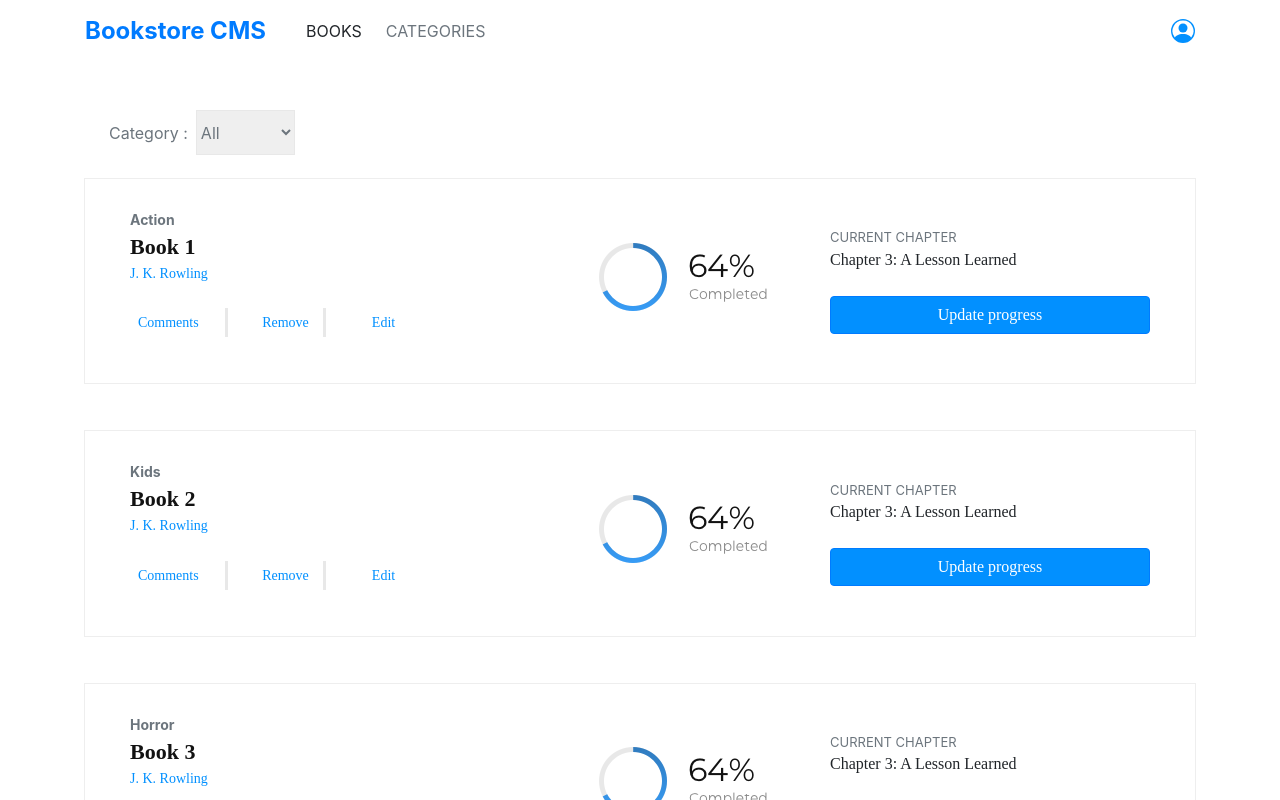
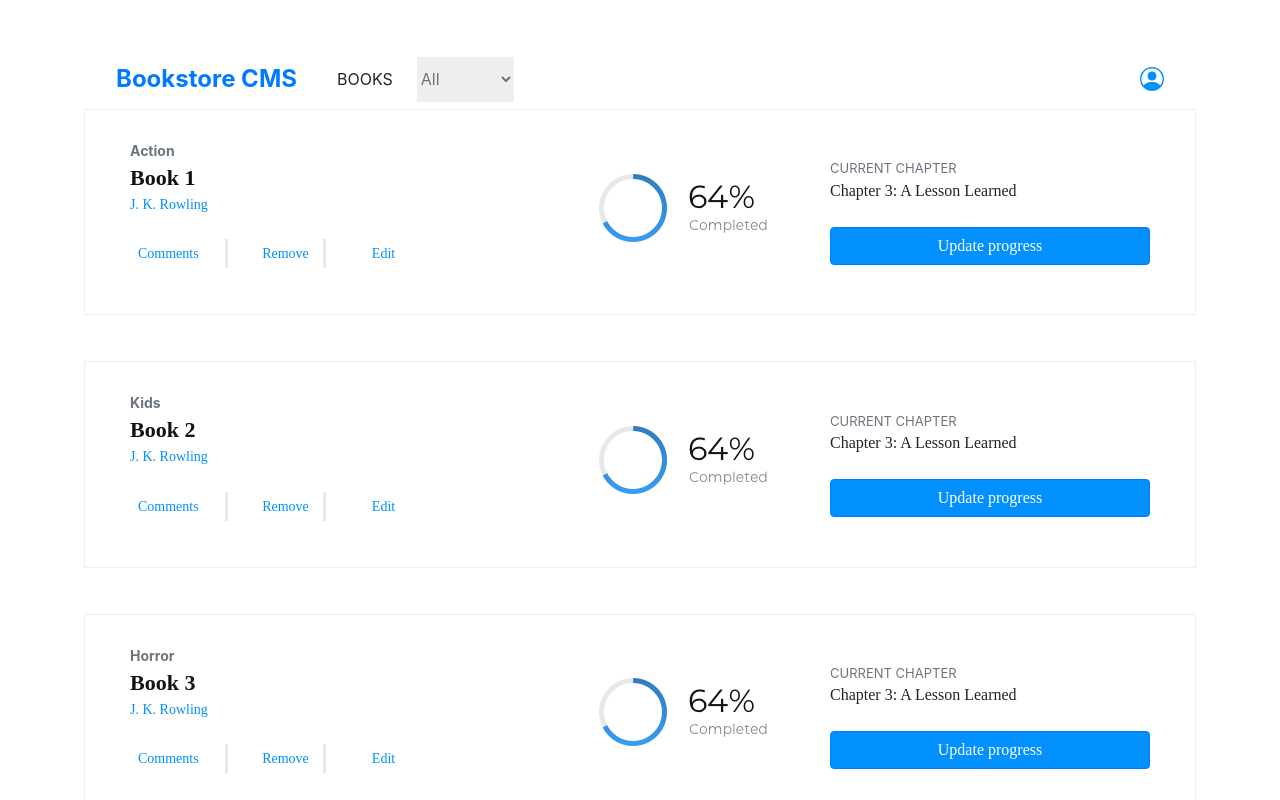
Before and after one commit to DcRonan/bookstore-react, a React (Create React App) app: page / in a window 1280 px wide. Shown: the top 800 px of the page. Built offline with nearby package versions, Linux system fonts and the light colour scheme.

Commit message:
add the dropdown to the navbar

```diff
--- a/src/components/App.js
+++ b/src/components/App.js
@@ -1,12 +1,10 @@
 // import './App.css';
 import BooksList from '../containers/BooksList';
 import BooksForm from '../containers/BooksForm';
-import Navbar from './Navbar';
 
 function App() {
   return (
     <div className="App">
-      <Navbar />
       <div className="container mt-5">
         <BooksList />
         <BooksForm />
--- a/src/components/CategoryFilter.js
+++ b/src/components/CategoryFilter.js
@@ -8,9 +8,17 @@ const CategoryFilter = props => {
 
   return (
     <>
-      <div className="mb-4">
-        <span className="ml-4" style={{ color: 'var(--gray)' }}>Category :</span>
-        <select name="categories" onChange={handleChange} className="ml-2" style={{ height: 45, color: 'var(--gray)', border: '1px solid #e8e8e8' }}>
+      <nav className="navbar navbar-light navbar-expand-md navigation-clean-button">
+        <div className="container">
+          <a
+            className="navbar-brand text-primary font-weight-bold"
+            href="body"
+            style={{ fontSize: 'x-large' }}
+          >
+            Bookstore CMS
+          </a>
+          <div className="pl-4">BOOKS</div>
+          <select name="categories" onChange={handleChange} className="ml-2 border-0 ml-4" style={{ height: 45, color: 'var(--gray)', border: '1px solid #e8e8e8' }}>
             <option value="All">All</option>
             {categories.map(cat => (
               <option key={cat} value={cat}>
@@ -18,7 +26,36 @@ const CategoryFilter = props => {
               </option>
             ))}
           </select>
+          <button
+            data-toggle="collapse"
+            className="navbar-toggler"
+            data-target="#navcol-1"
+            type="button"
+          >
+            <span className="sr-only">Toggle navigation</span>
+            <span className="navbar-toggler-icon" />
+          </button>
+          <div className="collapse navbar-collapse" id="navcol-1">
+            <ul className="nav navbar-nav mr-auto">
+              <li className="nav-item" />
+            </ul>
+            <svg
+              xmlns="http://www.w3.org/2000/svg"
+              width="24"
+              height="24"
+              fill="#0290ff"
+              className="bi bi-person-circle"
+              viewBox="0 0 16 16"
+            >
+              <path d="M11 6a3 3 0 1 1-6 0 3 3 0 0 1 6 0z" />
+              <path
+                fillRule="evenodd"
+                d="M0 8a8 8 0 1 1 16 0A8 8 0 0 1 0 8zm8-7a7 7 0 0 0-5.468 11.37C3.242 11.226 4.805 10 8 10s4.757 1.225 5.468 2.37A7 7 0 0 0 8 1z"
+              />
+            </svg>
           </div>
+        </div>
+      </nav>
     </>
   );
 };
```
Lines whose indentation alone changed are shown as unchanged.
